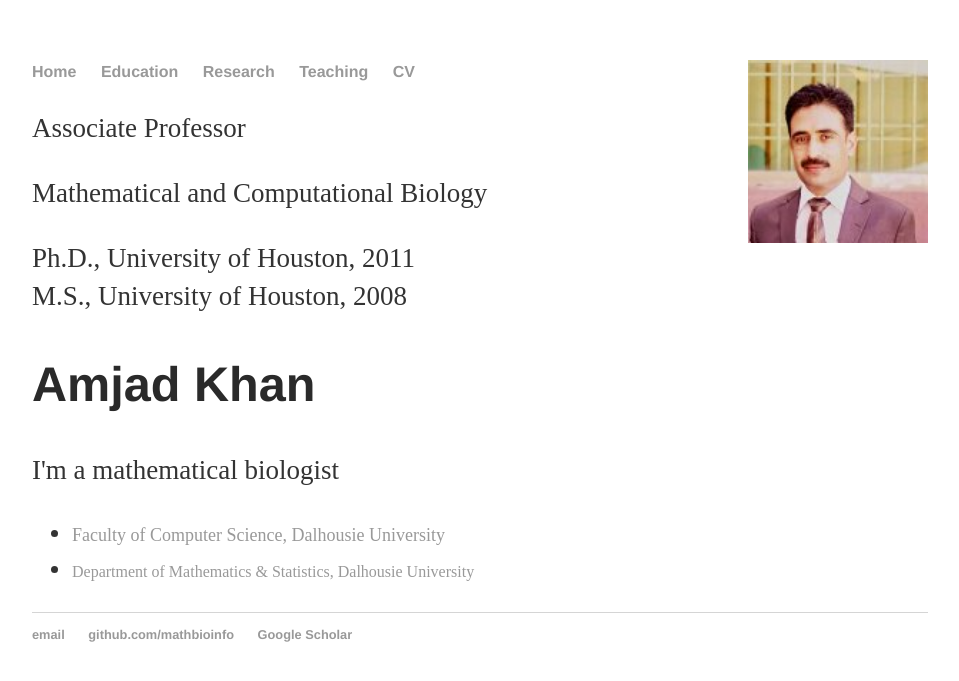
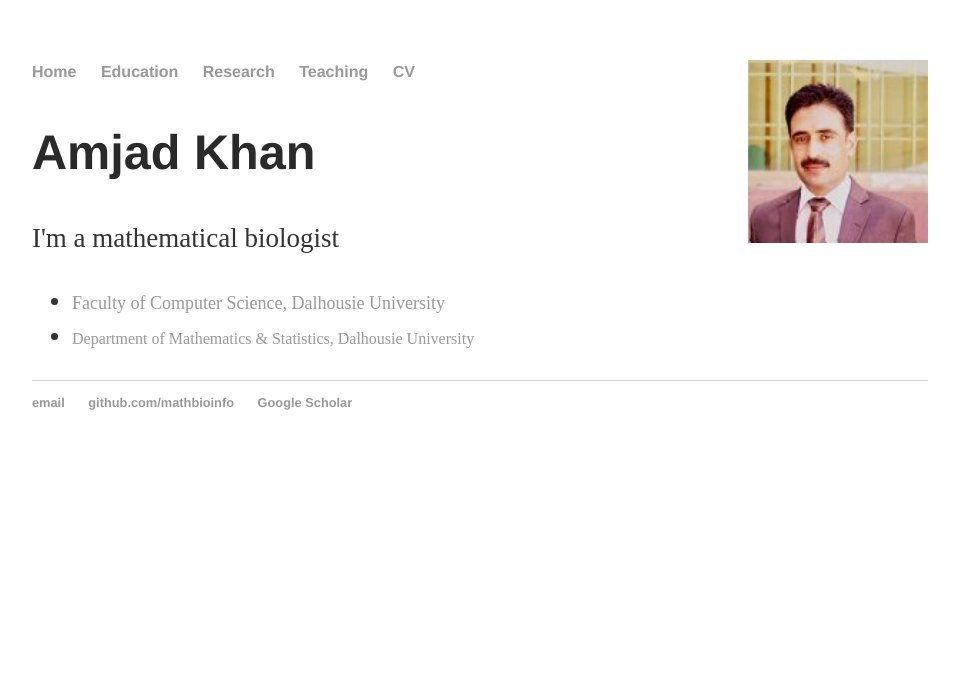
Before and after one commit to MathBioInfo/amjadkhan, a Jekyll site: the page index.html, which Jekyll copies as it is, in a window 1280 px wide. Shown: the top 681 px of the page, without its empty margins (160-1119 px from the left). Built offline with Jekyll 4.4.1, drawn with Linux system fonts in a browser that asks for light colours.

Commit message:
Update index.html

```diff
--- a/index.html
+++ b/index.html
@@ -21,12 +21,7 @@
     		<div class="blurb">
 			</font><font color="#2a2a2a" size="4">
 			 <div class="profile-body">
-        <p class="person-profile__title">Associate Professor</p>
-        <p class="person-profile__title">Mathematical and Computational Biology</p>
-        <p>Ph.D., University of Houston, 2011<br>
-M.S., University of Houston, 2008</p>
-      </div>
-			<h2>Amjad Khan</h2>
+        		<h2>Amjad Khan</h2>
 			<p>I'm a mathematical biologist</a></p>
     		</div><!-- /.blurb -->
 		</div><!-- /.container -->
```
